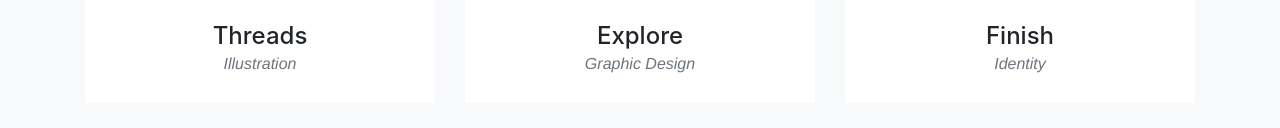
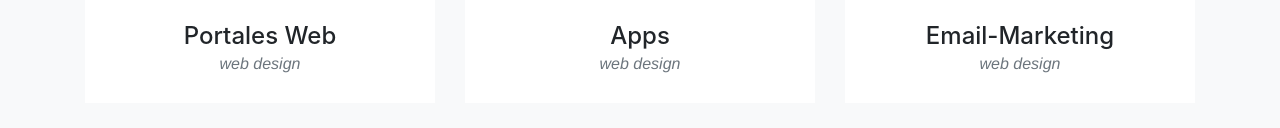
Before and after one commit to juanmrueda/clase2git, a website with bundled scripts: page index.html in a window 1280 px wide. Shown: the part 2073-2201 px from the top of the page. Built offline with nearby package versions, Linux system fonts and the light colour scheme; a web font is replaced by a local one.

Commit message:
Img Portafolio
Cambio de textos y portafolio

```diff
--- a/index.html
+++ b/index.html
@@ -126,8 +126,8 @@
               <img class="img-fluid" src="img/portfolio/01-thumbnail.jpg" alt="">
             </a>
             <div class="portfolio-caption">
-              <h4>Threads</h4>
-              <p class="text-muted">Illustration</p>
+              <h4>Portales Web</h4>
+              <p class="text-muted">web design</p>
             </div>
           </div>
           <div class="col-md-4 col-sm-6 portfolio-item">
@@ -140,8 +140,8 @@
               <img class="img-fluid" src="img/portfolio/02-thumbnail.jpg" alt="">
             </a>
             <div class="portfolio-caption">
-              <h4>Explore</h4>
-              <p class="text-muted">Graphic Design</p>
+              <h4>Apps</h4>
+              <p class="text-muted">web design</p>
             </div>
           </div>
           <div class="col-md-4 col-sm-6 portfolio-item">
@@ -154,8 +154,8 @@
               <img class="img-fluid" src="img/portfolio/03-thumbnail.jpg" alt="">
             </a>
             <div class="portfolio-caption">
-              <h4>Finish</h4>
-              <p class="text-muted">Identity</p>
+              <h4>Email-Marketing</h4>
+              <p class="text-muted">web design</p>
             </div>
           </div>
           <div class="col-md-4 col-sm-6 portfolio-item">
```
Also changed, not shown: img/portfolio/01-thumbnail.jpg, img/portfolio/02-thumbnail.jpg, img/portfolio/03-thumbnail.jpg.
